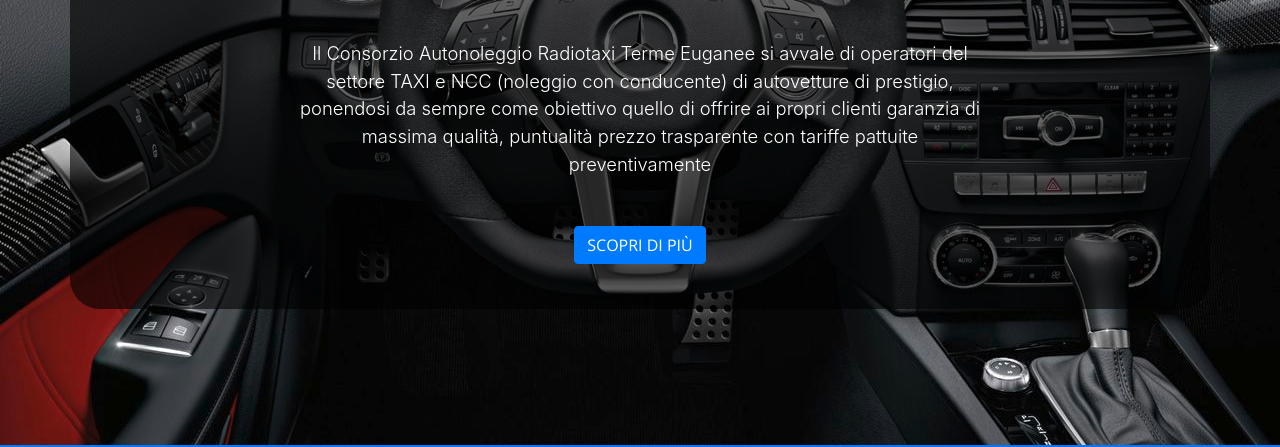
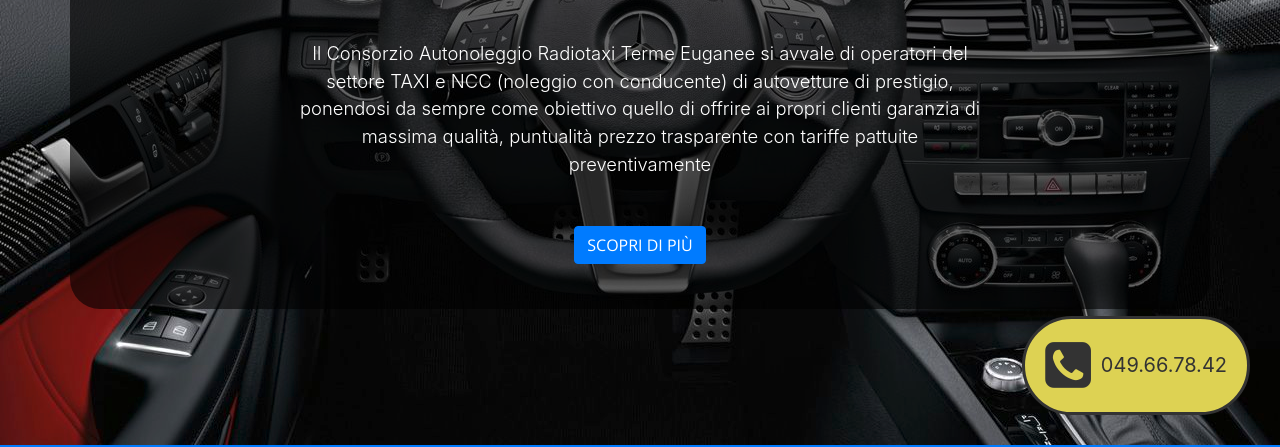
Before and after one commit to dariosky/artetaxi, a website with bundled scripts: page index.html in a window 1280 px wide. Shown: the part 355-802 px from the top of the page. Built offline with nearby package versions, Linux system fonts and the light colour scheme.

Commit message:
Permanend CALL button and Google maps

```diff
--- a/index.html
+++ b/index.html
@@ -37,7 +37,12 @@
 </head>
 
 <body id="page-top">
-
+<!-- call us block -->
+<div class="callus">
+	<a href="tel:049-66-78-42">
+		<i class="icon fa fa-phone-square"></i>
+		049.66.78.42</a>
+</div>
 <!-- Navigation -->
 <nav class="navbar navbar-expand-lg navbar-light fixed-top" id="mainNav">
 	<div class="container">
@@ -291,10 +296,7 @@
 
 		<div class="row">
 			<div class="col-lg-8 mx-auto text-center">
-				<iframe style="width:100%;height:320px"
-						src="http://www.tuttocitta.it/inlineMap?cx=11.782130000000006&cy=45.3503&z=2&lx=11.77994&ly=45.35219">
-					Map
-				</iframe>
+				<iframe src="https://www.google.com/maps/d/u/0/embed?mid=1e0KJwR9FbpY1gswvPBDdkAI4lsqSI_yj" width="640" height="480"></iframe>
 			</div>
 		</div>
 		<div class="row">
--- a/scss/_portfolio.scss
+++ b/scss/_portfolio.scss
@@ -70,3 +70,32 @@
   background-position: center;
   background-size: cover;
 }
+
+#contact {
+  margin-bottom: 100px;
+}
+
+.callus {
+  background: $primary;
+  font-size: 15pt;
+  position: fixed;
+  bottom: 30px;
+  right: 30px;
+  padding: 20px;
+  border: 3px $text solid;
+  border-radius: 50px;
+  z-index: 1000;
+
+  .icon {
+    font-size: 40pt;
+    margin-right: 10px;
+  }
+
+  a {
+    display: flex;
+    align-items: center;
+    justify-content: center;
+    color: $text !important;
+    text-decoration: none;
+  }
+}
```
Also changed, not shown: css/creative.css, css/creative.min.css.
